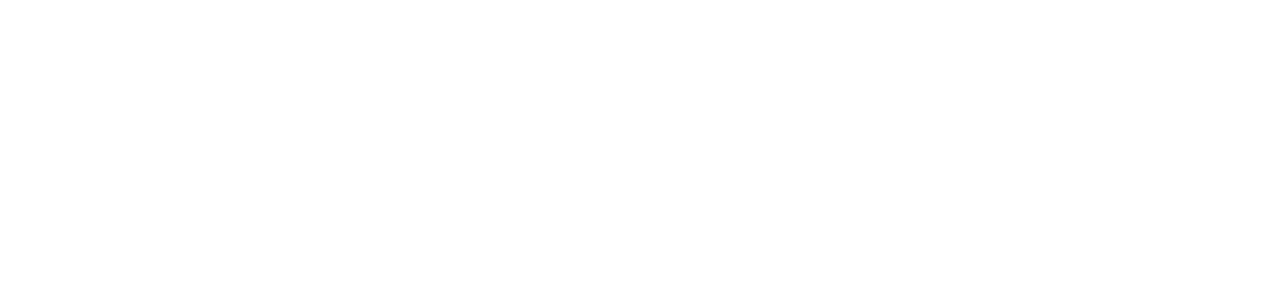
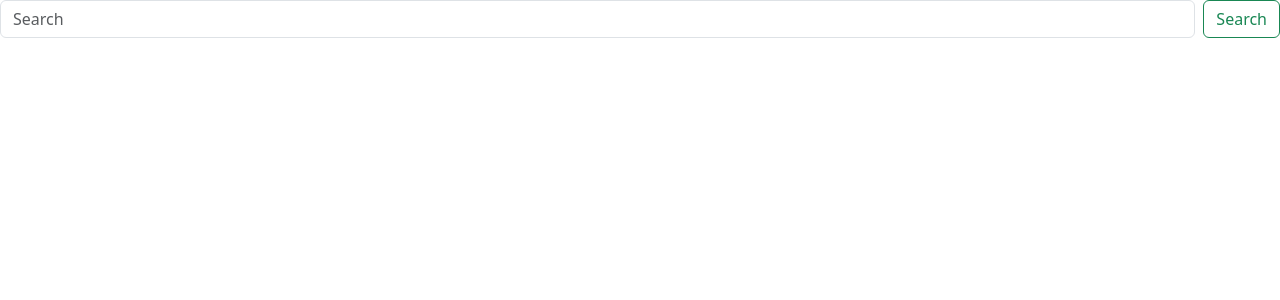
Before and after one commit to GianmariaFatta/vite-boolflix, a Vue app: page / in a window 1280 px wide. Shown: the top 300 px of the page. Built offline with nearby package versions, Linux system fonts and the light colour scheme.

Commit message:
Created search bar

```diff
--- a/src/App.vue
+++ b/src/App.vue
@@ -1,10 +1,15 @@
 <script>
-export default {}
+import CreateSearchBar from './CreateSearchBar.vue';
+export default {
+  components: { CreateSearchBar }
+}
 </script>
 
 <template>
   <header></header>
-  <main></main>
+  <main>
+    <CreateSearchBar />
+  </main>
   <footer></footer>
 </template>
 
--- a/src/CreateSearchBar.vue
+++ b/src/CreateSearchBar.vue
@@ -0,0 +1,38 @@
+<script>
+import { store } from './store';
+import axios from 'axios';
+export default {
+    data() {
+        return {
+            store,
+            research: "",
+        }
+    },
+    methods: {
+        Search(value) {
+            if (value === "") {
+                store.movies = []
+            }
+            axios.get(`https://api.themoviedb.org/3/search/movie?api_key=c6959408b096916822c4b8a2c1c56f2b&language=it-IT&query=${value}&page=1&include_adult=false`).then(res => { store.movies = res.data.results })
+
+
+        }
+
+    }
+}
+</script>
+
+<template>
+    <form class="d-flex" role="search">
+        <input class="form-control me-2" type="search" placeholder="Search" v-model="research"
+            @keyup="Search(research)">
+        <button class="btn btn-outline-success" type="submit" @click.prevent>Search</button>
+    </form>
+    <ul>
+        <li v-for="movie in store.movies">{{ movie.title }}</li>
+    </ul>
+</template>
+
+<style scoped >
+
+</style>
--- /dev/null
+++ b/src/store.js
@@ -0,0 +1,6 @@
+import {reactive} from 'vue';
+export const store = reactive
+({
+    movies:[],
+    MoviesApiUri:"https://api.themoviedb.org/3/search/movie?api_key=c6959408b096916822c4b8a2c1c56f2b&language=it-IT&query=&page=1&include_adult=false"
+})
```
